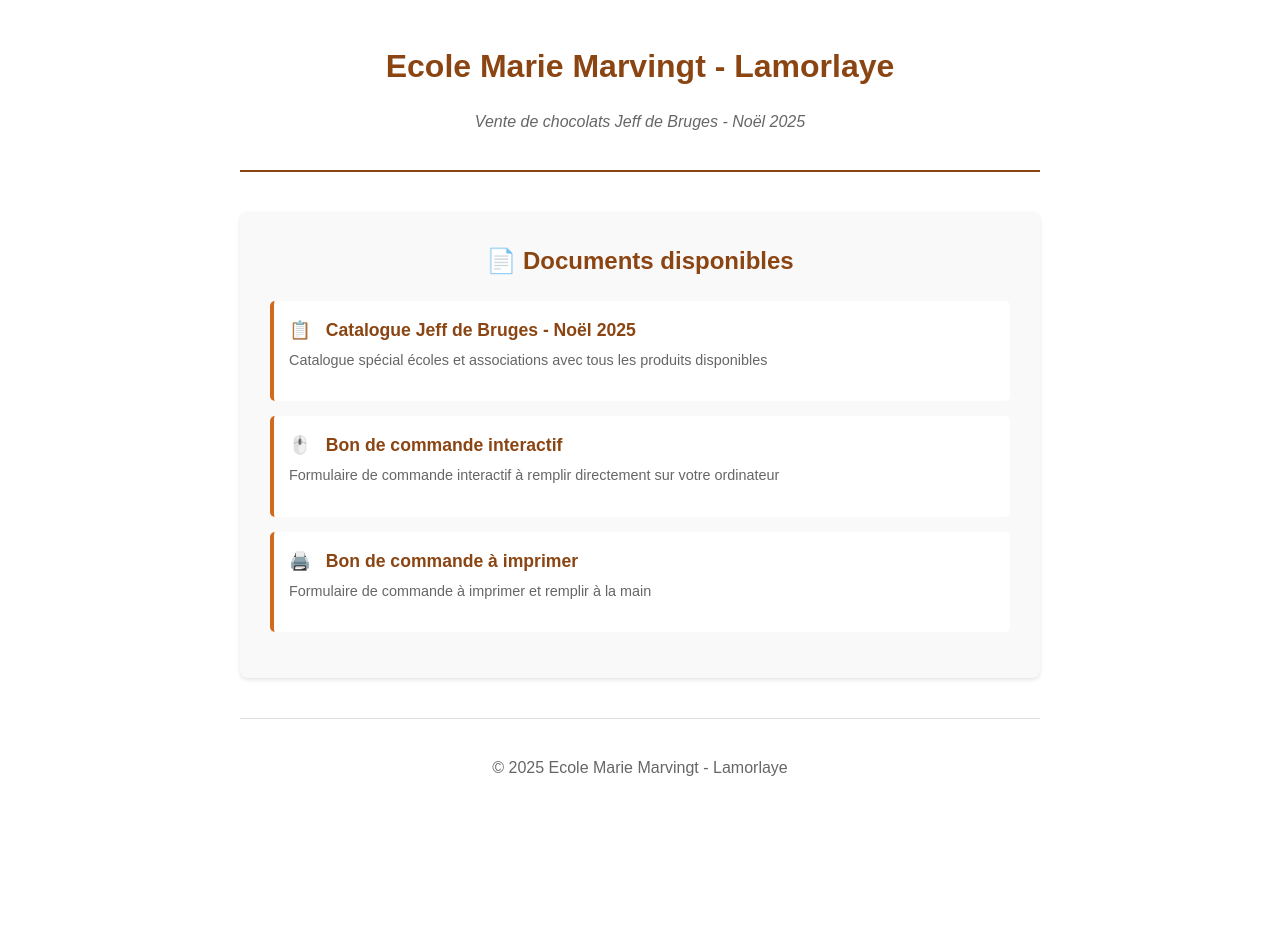
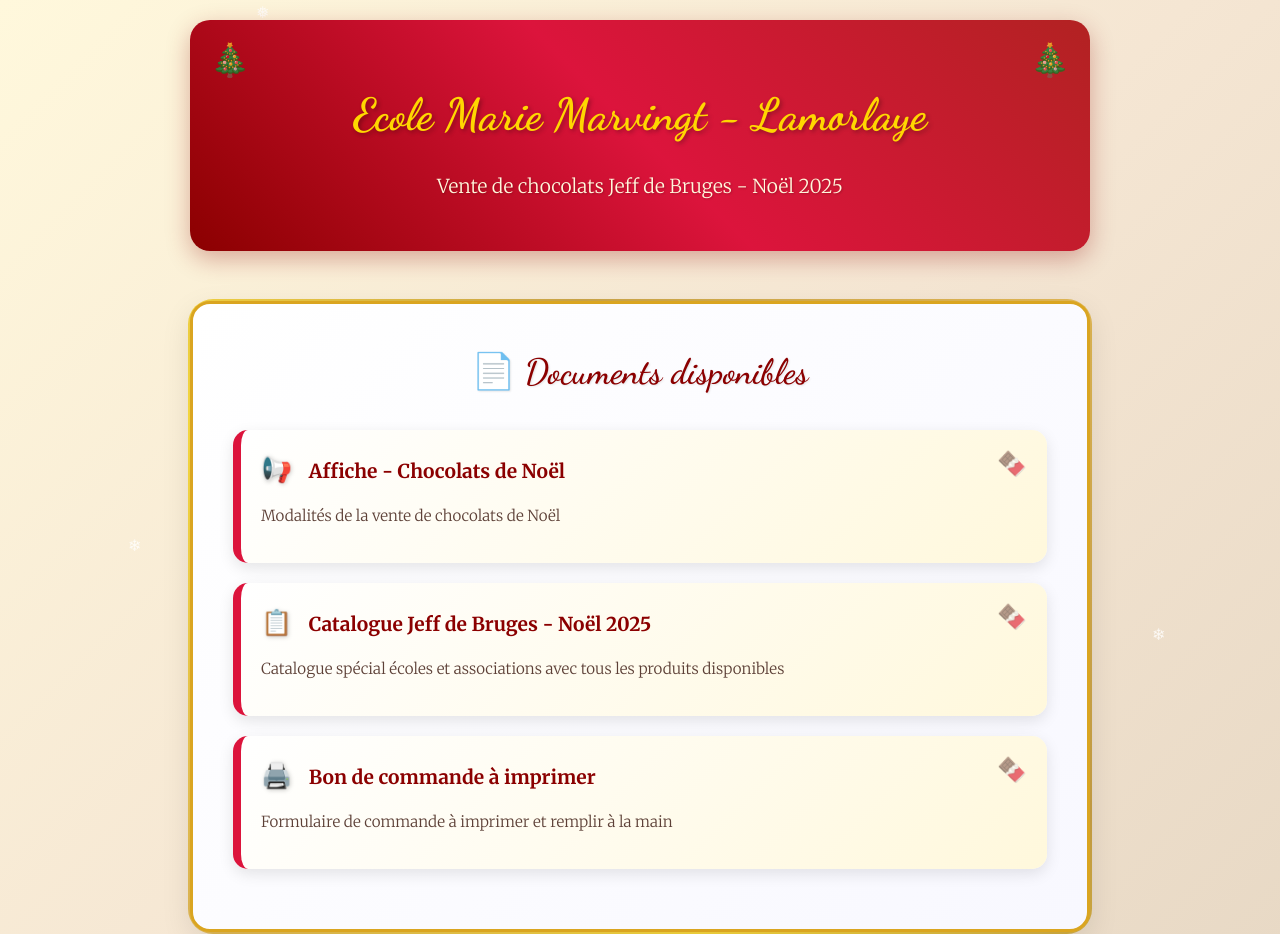
Before and after one commit to ecole-marie-marvingt/chocolat, a plain HTML site: page index.html in a window 1280 px wide. Shown: the top 934 px of the page. Before the commit the page ends 817 px from the top, so only its background shows below. Drawn offline with Linux system fonts and the light colour scheme.

Commit message:
Suppression bon de commande interactif + ajout de l'affiche et mise à jour du style

```diff
--- a/index.html
+++ b/index.html
@@ -5,43 +5,96 @@
     <meta name="viewport" content="width=device-width, initial-scale=1.0">
     <title>Ecole Marie Marvingt - Lamorlaye - Chocolats de Noël</title>
     <style>
+        @import url('https://fonts.googleapis.com/css2?family=Dancing+Script:wght@400;600;700&family=Merriweather:wght@300;400;700&display=swap');
+
         body {
-            font-family: Arial, sans-serif;
-            max-width: 800px;
+            font-family: 'Merriweather', serif;
+            max-width: 900px;
             margin: 0 auto;
             padding: 20px;
             line-height: 1.6;
-            color: #333;
+            color: #2C1810;
+            background: linear-gradient(135deg, #FFF8DC 0%, #F5E6D3 50%, #E6D7C3 100%);
+            min-height: 100vh;
         }
 
         header {
             text-align: center;
-            margin-bottom: 40px;
-            border-bottom: 2px solid #8B4513;
-            padding-bottom: 20px;
+            margin-bottom: 50px;
+            padding: 30px;
+            background: linear-gradient(45deg, #8B0000, #DC143C, #B22222);
+            border-radius: 20px;
+            box-shadow: 0 8px 25px rgba(139, 0, 0, 0.3);
+            color: white;
+            position: relative;
+            overflow: hidden;
+        }
+
+        header::before {
+            content: "🎄";
+            position: absolute;
+            top: 15px;
+            left: 20px;
+            font-size: 2em;
+            opacity: 0.7;
+        }
+
+        header::after {
+            content: "🎄";
+            position: absolute;
+            top: 15px;
+            right: 20px;
+            font-size: 2em;
+            opacity: 0.7;
         }
 
         h1 {
-            color: #8B4513;
-            margin-bottom: 10px;
+            font-family: 'Dancing Script', cursive;
+            font-size: 2.8em;
+            font-weight: 700;
+            margin-bottom: 15px;
+            text-shadow: 2px 2px 4px rgba(0,0,0,0.3);
+            color: #FFD700;
         }
 
         .subtitle {
-            color: #666;
-            font-style: italic;
+            font-size: 1.2em;
+            font-weight: 300;
+            color: #FFF8DC;
+            text-shadow: 1px 1px 2px rgba(0,0,0,0.2);
         }
 
         .documents-section {
-            background-color: #f9f9f9;
-            padding: 30px;
-            border-radius: 8px;
-            box-shadow: 0 2px 4px rgba(0,0,0,0.1);
+            background: linear-gradient(135deg, #FFFFFF 0%, #F8F8FF 100%);
+            padding: 40px;
+            border-radius: 20px;
+            box-shadow: 0 10px 30px rgba(0,0,0,0.1);
+            border: 3px solid #DAA520;
+            position: relative;
+        }
+
+        .documents-section::before {
+            content: "";
+            position: absolute;
+            top: -5px;
+            left: -5px;
+            right: -5px;
+            bottom: -5px;
+            background: linear-gradient(45deg, #DAA520, #FFD700, #B8860B, #DAA520);
+            border-radius: 25px;
+            z-index: -1;
+            opacity: 0.7;
         }
 
         .documents-section h2 {
-            color: #8B4513;
+            font-family: 'Dancing Script', cursive;
+            font-size: 2.2em;
+            font-weight: 600;
+            color: #8B0000;
             margin-top: 0;
             text-align: center;
+            margin-bottom: 30px;
+            text-shadow: 1px 1px 2px rgba(0,0,0,0.1);
         }
 
         .document-list {
@@ -50,48 +103,140 @@
         }
 
         .document-item {
-            margin: 15px 0;
-            padding: 15px;
-            background-color: white;
-            border-radius: 5px;
-            border-left: 4px solid #D2691E;
+            margin: 20px 0;
+            padding: 20px;
+            background: linear-gradient(135deg, #FFFFFF 0%, #FFF8DC 100%);
+            border-radius: 15px;
+            border-left: 8px solid #DC143C;
+            box-shadow: 0 5px 15px rgba(0,0,0,0.1);
+            transition: all 0.3s ease;
+            position: relative;
+        }
+
+        .document-item:hover {
+            transform: translateY(-3px);
+            box-shadow: 0 8px 25px rgba(0,0,0,0.15);
+            border-left-color: #8B0000;
+        }
+
+        .document-item::before {
+            content: "🍫";
+            position: absolute;
+            top: 15px;
+            right: 20px;
+            font-size: 1.5em;
+            opacity: 0.6;
         }
 
         .document-link {
             display: block;
-            color: #8B4513;
+            color: #8B0000;
             text-decoration: none;
-            font-weight: bold;
-            font-size: 1.1em;
+            font-weight: 700;
+            font-size: 1.2em;
+            margin-bottom: 8px;
+            transition: color 0.3s ease;
         }
 
         .document-link:hover {
-            color: #A0522D;
-            text-decoration: underline;
+            color: #DC143C;
+            text-decoration: none;
         }
 
         .document-description {
-            color: #666;
-            font-size: 0.9em;
-            margin-top: 5px;
+            color: #5D4037;
+            font-size: 0.95em;
+            line-height: 1.5;
+            font-weight: 300;
         }
 
         .pdf-icon {
             display: inline-block;
-            margin-right: 10px;
-            color: #D2691E;
+            margin-right: 12px;
+            font-size: 1.3em;
+            filter: drop-shadow(1px 1px 2px rgba(0,0,0,0.2));
         }
 
         footer {
             text-align: center;
-            margin-top: 40px;
-            padding-top: 20px;
-            border-top: 1px solid #ddd;
-            color: #666;
+            margin-top: 50px;
+            padding-top: 25px;
+            border-top: 3px solid #DAA520;
+            color: #5D4037;
+            font-weight: 300;
+            background: linear-gradient(135deg, rgba(255,255,255,0.5) 0%, rgba(255,248,220,0.5) 100%);
+            border-radius: 15px;
+            padding: 20px;
+        }
+
+        /* Effet de neige décoratif */
+        .snow-decoration {
+            position: fixed;
+            top: 0;
+            left: 0;
+            width: 100%;
+            height: 100%;
+            pointer-events: none;
+            z-index: -1;
+        }
+
+        .snowflake {
+            position: absolute;
+            color: rgba(255,255,255,0.8);
+            font-size: 1em;
+            animation: fall linear infinite;
+        }
+
+        @keyframes fall {
+            to {
+                transform: translateY(100vh);
+            }
+        }
+
+        /* Animation pour les éléments au survol */
+        @keyframes pulse {
+            0%, 100% { transform: scale(1); }
+            50% { transform: scale(1.05); }
+        }
+
+        header:hover {
+            animation: pulse 2s ease-in-out;
+        }
+
+        /* Responsive design amélioré */
+        @media (max-width: 768px) {
+            body {
+                padding: 15px;
+            }
+
+            h1 {
+                font-size: 2.2em;
+            }
+
+            .documents-section {
+                padding: 25px;
+            }
+
+            .documents-section h2 {
+                font-size: 1.8em;
+            }
         }
     </style>
 </head>
 <body>
+    <!-- Décoration de neige -->
+    <div class="snow-decoration">
+        <div class="snowflake" style="left: 10%; animation-duration: 3s; animation-delay: 0s;">❄</div>
+        <div class="snowflake" style="left: 20%; animation-duration: 4s; animation-delay: 1s;">❅</div>
+        <div class="snowflake" style="left: 30%; animation-duration: 3.5s; animation-delay: 0.5s;">❄</div>
+        <div class="snowflake" style="left: 40%; animation-duration: 5s; animation-delay: 1.8s;">❅</div>
+        <div class="snowflake" style="left: 50%; animation-duration: 3.8s; animation-delay: 1s;">❄</div>
+        <div class="snowflake" style="left: 60%; animation-duration: 4.2s; animation-delay: 2s;">❅</div>
+        <div class="snowflake" style="left: 70%; animation-duration: 3.2s; animation-delay: 1.5s;">❄</div>
+        <div class="snowflake" style="left: 80%; animation-duration: 4.8s; animation-delay: 0.3s;">❅</div>
+        <div class="snowflake" style="left: 90%; animation-duration: 3.6s; animation-delay: 2.2s;">❄</div>
+    </div>
+
     <header>
         <h1>Ecole Marie Marvingt - Lamorlaye</h1>
         <p class="subtitle">Vente de chocolats Jeff de Bruges - Noël 2025</p>
@@ -102,22 +247,22 @@
             <h2>📄 Documents disponibles</h2>
             <ul class="document-list">
                 <li class="document-item">
+                    <a href="doc/Affiche - Chocolats de Noël.pdf" class="document-link" target="_blank">
+                        <span class="pdf-icon">📢</span>
+                        Affiche - Chocolats de Noël
+                    </a>
+                    <p class="document-description">
+                        Modalités de la vente de chocolats de Noël
+                    </p>
+                </li>
+
+                <li class="document-item">
                     <a href="doc/Catalogue Jeff de Bruges Special Ecoles et Associations Noel 2025.pdf" class="document-link" target="_blank">
                         <span class="pdf-icon">📋</span>
                         Catalogue Jeff de Bruges - Noël 2025
                     </a>
                     <p class="document-description">
                         Catalogue spécial écoles et associations avec tous les produits disponibles
-                    </p>
-                </li>
-
-                <li class="document-item">
-                    <a href="doc/Bon de commande Jeff de Bruges Noel 2025_PARENTS_INTERACTIF.pdf" class="document-link" target="_blank">
-                        <span class="pdf-icon">🖱️</span>
-                        Bon de commande interactif
-                    </a>
-                    <p class="document-description">
-                        Formulaire de commande interactif à remplir directement sur votre ordinateur
                     </p>
                 </li>
 
```
Also changed, not shown: 2 other files.
